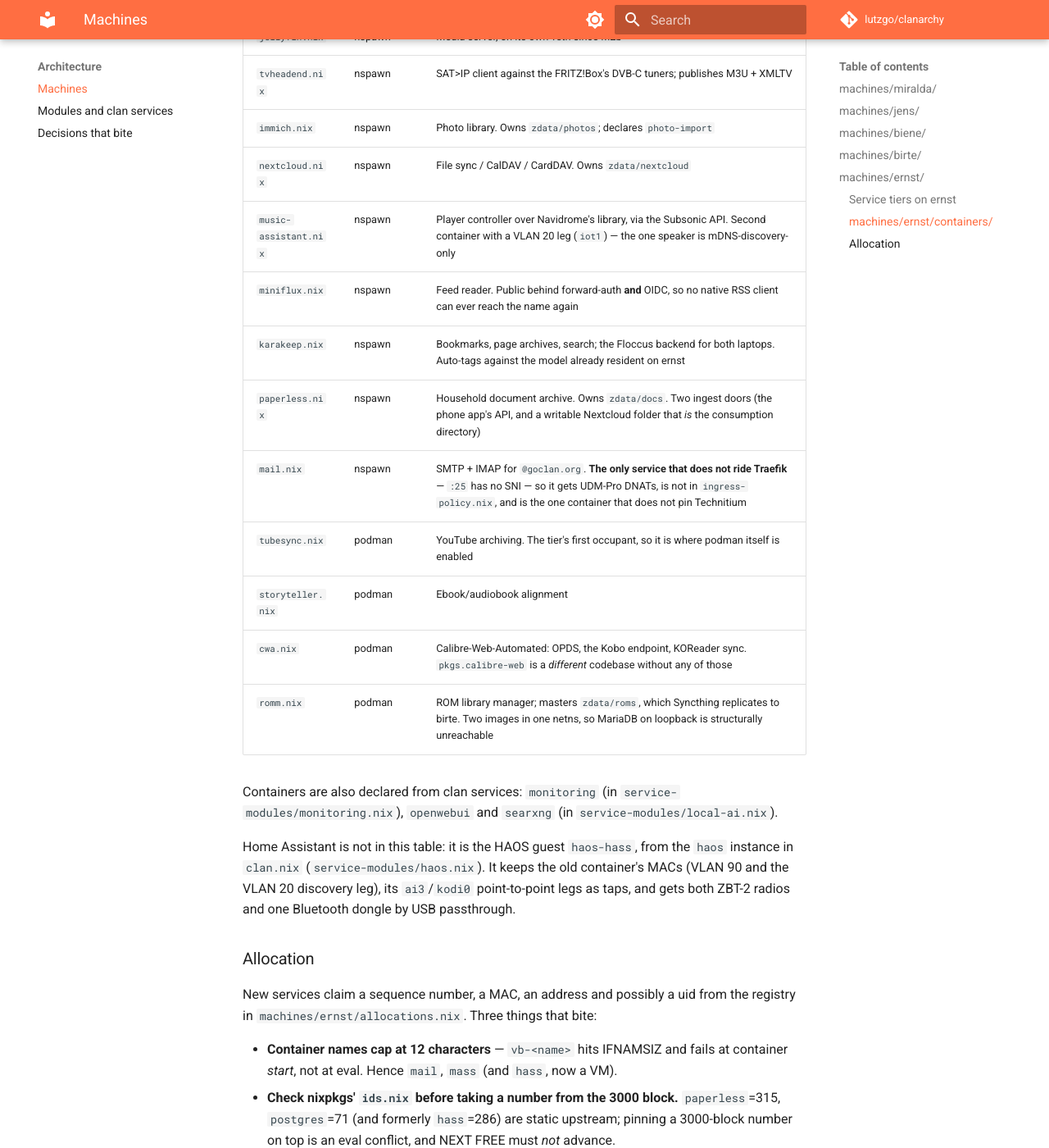
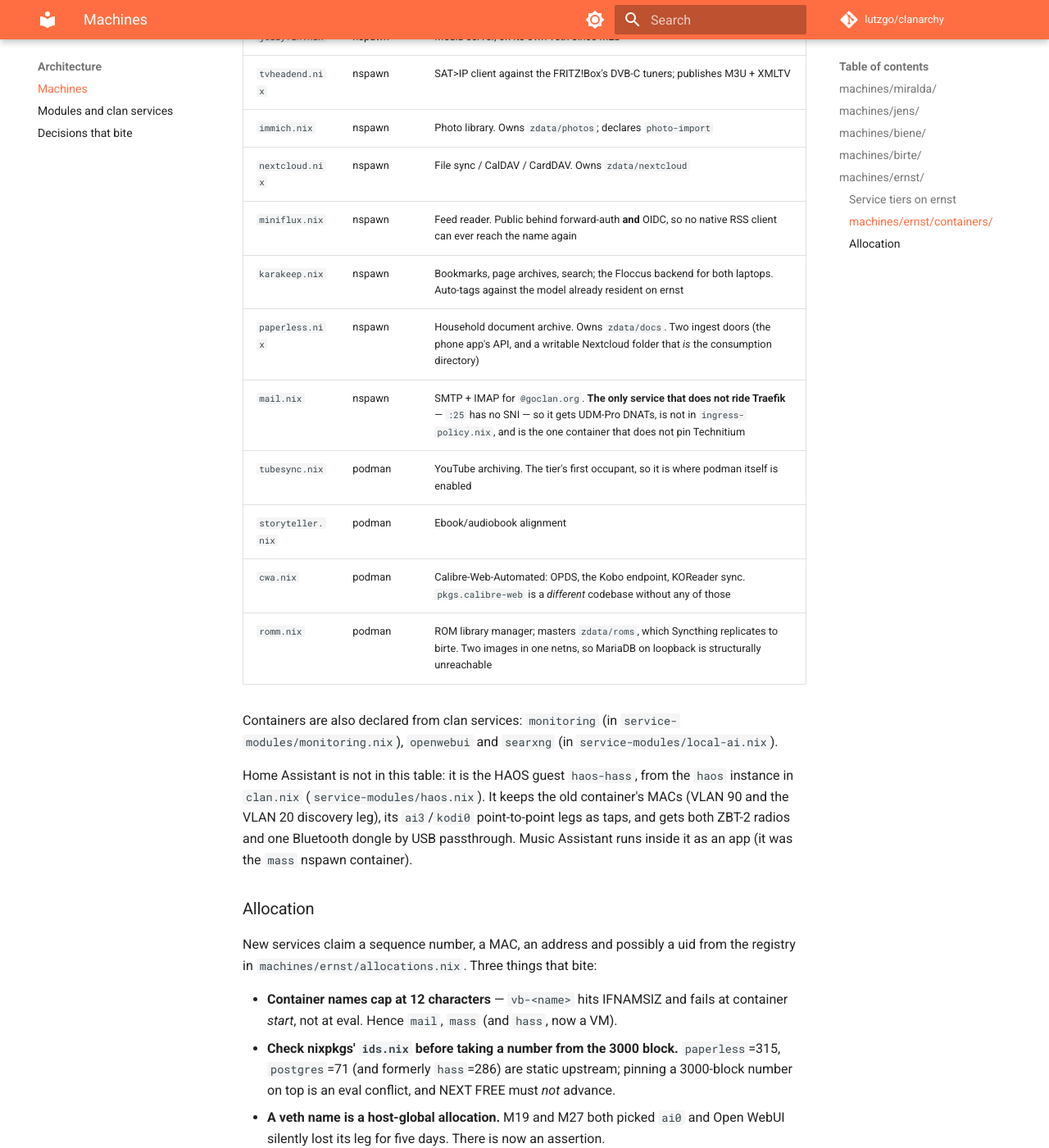
Before and after one commit to lutzgo/clanarchy, an MkDocs documentation site: the page built from docs/architecture/machines.md, in a window 1280 px wide and 1400 px high, scrolled down 4825 px. Shown: the whole window at 82% size. Built offline with MkDocs 1.6.1 and Material for MkDocs 9.7.7, drawn with Linux system fonts in a browser that asks for light colours; comment, search, counter and statistics services are not loaded.

Commit message:
feat(ernst): Music Assistant moves into the HAOS guest as an app; the mass container goes (#428)

```diff
--- a/docs/architecture/machines.md
+++ b/docs/architecture/machines.md
@@ -110,7 +110,6 @@
 | `tvheadend.nix` | nspawn | SAT>IP client against the FRITZ!Box's DVB-C tuners; publishes M3U + XMLTV |
 | `immich.nix` | nspawn | Photo library. Owns `zdata/photos`; declares `photo-import` |
 | `nextcloud.nix` | nspawn | File sync / CalDAV / CardDAV. Owns `zdata/nextcloud` |
-| `music-assistant.nix` | nspawn | Player controller over Navidrome's library, via the Subsonic API. Second container with a VLAN 20 leg (`iot1`) — the one speaker is mDNS-discovery-only |
 | `miniflux.nix` | nspawn | Feed reader. Public behind forward-auth **and** OIDC, so no native RSS client can ever reach the name again |
 | `karakeep.nix` | nspawn | Bookmarks, page archives, search; the Floccus backend for both laptops. Auto-tags against the model already resident on ernst |
 | `paperless.nix` | nspawn | Household document archive. Owns `zdata/docs`. Two ingest doors (the phone app's API, and a writable Nextcloud folder that *is* the consumption directory) |
@@ -128,7 +127,8 @@
 `haos` instance in `clan.nix` (`service-modules/haos.nix`). It keeps the old
 container's MACs (VLAN 90 and the VLAN 20 discovery leg), its `ai3`/`kodi0`
 point-to-point legs as taps, and gets both ZBT-2 radios and one Bluetooth dongle
-by USB passthrough.
+by USB passthrough. Music Assistant runs inside it as an app (it was the `mass`
+nspawn container).
 
 ### Allocation
 
```
Also changed, not shown: 8 other files.
